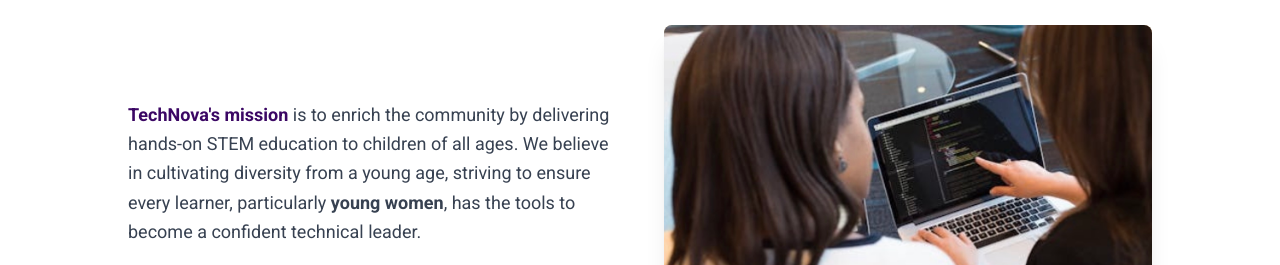
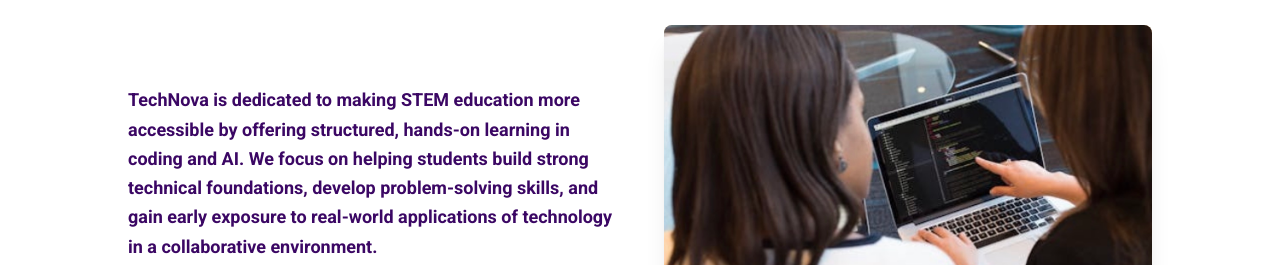
Before and after one commit to RS10-0/WIT, a plain HTML site: page index.html in a window 1280 px wide. Shown: the part 535-800 px from the top of the page. Drawn offline with nearby package versions, Linux system fonts and the light colour scheme.

Commit message:
Revise TechNova mission statement in index.html
Updated TechNova's mission statement to emphasize accessibility in STEM education and focus on coding and AI.

```diff
--- a/index.html
+++ b/index.html
@@ -83,7 +83,7 @@
 
                 <div class="md:w-1/2 text-left">
                     <p class="text-lg text-gray-700 leading-relaxed mb-6">
-                        <span class="font-semibold text-primary-dark">TechNova's mission</span> is to enrich the community by delivering hands-on STEM education to children of all ages. We believe in cultivating diversity from a young age, striving to ensure every learner, particularly <strong>young women</strong>, has the tools to become a confident technical leader.
+                        <span class="font-semibold text-primary-dark">TechNova is dedicated to making STEM education more accessible by offering structured, hands-on learning in coding and AI. We focus on helping students build strong technical foundations, develop problem-solving skills, and gain early exposure to real-world applications of technology in a collaborative environment.
                     </p>
                 </div>
 
```
